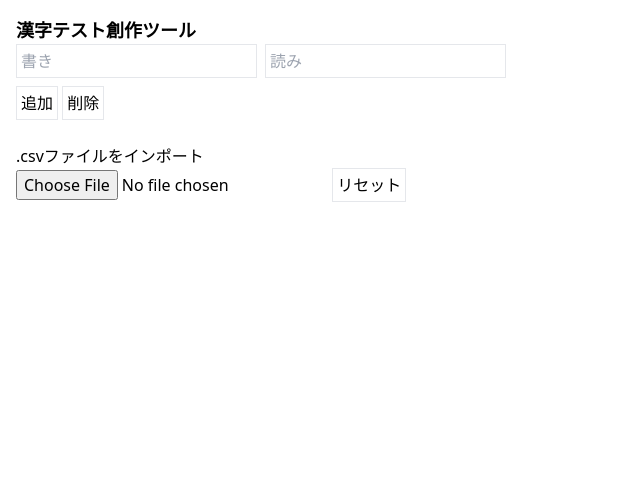
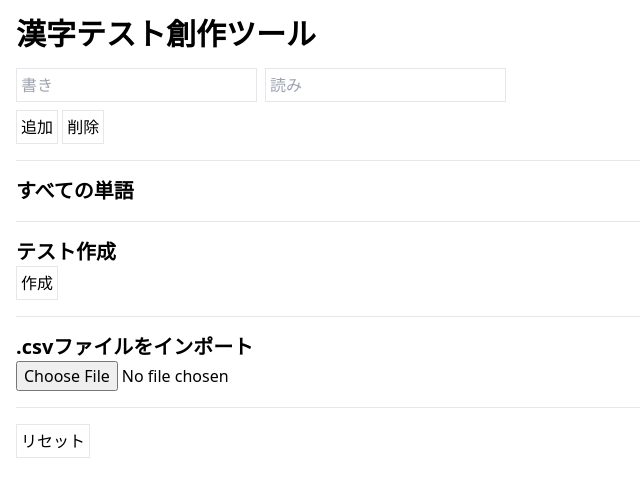
Before and after one commit to ugnmura/kanji-test-sousaku-tool, a SvelteKit app: page / in a window 1280 px wide. Shown: the top 486 px of the page, without its empty margins (0-640 px from the left). Built offline with nearby package versions, Linux system fonts and the light colour scheme.

Commit message:
feat: add random selected vocab section

```diff
--- /dev/null
+++ b/src/lib/DownloadSection.svelte
@@ -0,0 +1,39 @@
+<script lang="ts">
+	import type { Vocab } from '$lib/types';
+
+	export let vocabList: Vocab[];
+
+	$: params = vocabList
+		.filter(({ front, back }) => front && back)
+		.map(({ front, back }) => `${encodeURIComponent(front)}=${encodeURIComponent(back)}`)
+		.join('&');
+
+	$: backToFront = `${window.location.origin}${window.location.pathname}back?${params}`;
+	$: frontToBack = `${window.location.origin}${window.location.pathname}front?${params}`;
+	$: backToFrontAnswer = `${window.location.origin}${window.location.pathname}back/answer?${params}`;
+	$: frontToBackAnswer = `${window.location.origin}${window.location.pathname}front/answer?${params}`;
+</script>
+
+{#if params}
+	<div class="mt-4 space-y-4">
+		<div>
+			<h3 class="text-lg font-bold">読み</h3>
+			<a class="text-blue-500" href={frontToBack} target="_blank">リンク</a>
+		</div>
+
+		<div>
+			<h3 class="text-lg font-bold">読み 答え</h3>
+			<a class="text-blue-500" href={frontToBackAnswer} target="_blank">リンク</a>
+		</div>
+
+		<div>
+			<h3 class="text-lg font-bold">書き</h3>
+			<a class="text-blue-500" href={backToFront} target="_blank">リンク</a>
+		</div>
+
+		<div>
+			<h3 class="text-lg font-bold">書き 答え</h3>
+			<a class="text-blue-500" href={backToFrontAnswer} target="_blank">リンク</a>
+		</div>
+	</div>
+{/if}
--- a/src/routes/+page.svelte
+++ b/src/routes/+page.svelte
@@ -1,13 +1,15 @@
 <script lang="ts">
 	import { onMount } from 'svelte';
 	import type { Vocab } from '$lib/types';
+	import DownloadSection from '$lib/DownloadSection.svelte';
 
 	let vocabList: Vocab[] = [];
-
 	$: params = vocabList
 		.filter(({ front, back }) => front && back)
 		.map(({ front, back }) => `${encodeURIComponent(front)}=${encodeURIComponent(back)}`)
 		.join('&');
+
+	let shuffledVocabList: Vocab[] = [];
 
 	const addVocabField = () => {
 		vocabList = [...vocabList, { front: '', back: '' }];
@@ -16,6 +18,27 @@
 	const removeVocabField = () => {
 		vocabList.pop();
 		vocabList = vocabList;
+	};
+
+	function shuffleArray<T>(array: T[]): T[] {
+		const result = array.slice();
+		for (let i = result.length - 1; i > 0; i--) {
+			const j = Math.floor(Math.random() * (i + 1));
+			[result[i], result[j]] = [result[j], result[i]];
+		}
+		return result;
+	}
+
+	const selectRandomVocabs = () => {
+		// If there are 20 or fewer vocab entries, select all of them
+		if (vocabList.length <= 20) {
+			const shuffled = shuffleArray(vocabList);
+			shuffledVocabList = shuffled;
+		} else {
+			// If there are more than 20, shuffle and then select the first 20
+			const shuffled = shuffleArray(vocabList);
+			shuffledVocabList = shuffled.slice(0, 20);
+		}
 	};
 
 	onMount(() => {
@@ -71,16 +94,12 @@
 	};
 
 	$: saved = `${window.location.origin}${window.location.pathname}?${params}`;
-	$: backToFront = `${window.location.origin}${window.location.pathname}back?${params}`;
-	$: frontToBack = `${window.location.origin}${window.location.pathname}front?${params}`;
-	$: backToFrontAnswer = `${window.location.origin}${window.location.pathname}back/answer?${params}`;
-	$: frontToBackAnswer = `${window.location.origin}${window.location.pathname}front/answer?${params}`;
 </script>
 
 <title>漢字テスト創作ツール</title>
 
-<div class="m-4">
-	<h1 class="text-lg font-bold">漢字テスト創作ツール</h1>
+<div class="m-4 space-y-4">
+	<h1 class="text-3xl font-bold">漢字テスト創作ツール</h1>
 	<div>
 		{#each vocabList as { front, back }}
 			<div class="flex gap-2 mb-2">
@@ -91,34 +110,32 @@
 		<button class="border p-1" on:click={addVocabField}>追加</button>
 		<button class="border p-1" on:click={removeVocabField}>削除</button>
 	</div>
-	{#if params}
-		<div class="mt-4 space-y-4">
-			<div>
-				<h3 class="text-lg font-bold">読み</h3>
-				<a class="text-blue-500" href={frontToBack} target="_blank">リンク</a>
-			</div>
 
-			<div>
-				<h3 class="text-lg font-bold">読み 答え</h3>
-				<a class="text-blue-500" href={frontToBackAnswer} target="_blank">リンク</a>
-			</div>
+	<hr />
 
-			<div>
-				<h3 class="text-lg font-bold">書き</h3>
-				<a class="text-blue-500" href={backToFront} target="_blank">リンク</a>
-			</div>
+	<div>
+		<h2 class="text-xl font-bold">すべての単語</h2>
+		<DownloadSection {vocabList} />
+	</div>
 
-			<div>
-				<h3 class="text-lg font-bold">書き 答え</h3>
-				<a class="text-blue-500" href={backToFrontAnswer} target="_blank">リンク</a>
-			</div>
-		</div>
-	{/if}
+	<hr />
 
-	<br />
+	<div>
+		<h2 class="text-xl font-bold">テスト作成</h2>
+		<DownloadSection vocabList={shuffledVocabList} />
+		<button class="border p-1" on:click={selectRandomVocabs}>作成</button>
+	</div>
 
-	<h3>.csvファイルをインポート</h3>
-	<input type="file" accept=".csv" on:change={handleFileChange} />
+	<hr />
 
-	<button class="border p-1" on:click={clearAll}>リセット</button>
+	<div>
+		<h2 class="text-xl font-bold">.csvファイルをインポート</h2>
+		<input type="file" accept=".csv" on:change={handleFileChange} />
+	</div>
+
+	<hr />
+
+	<div>
+		<button class="border p-1" on:click={clearAll}>リセット</button>
+	</div>
 </div>
```
